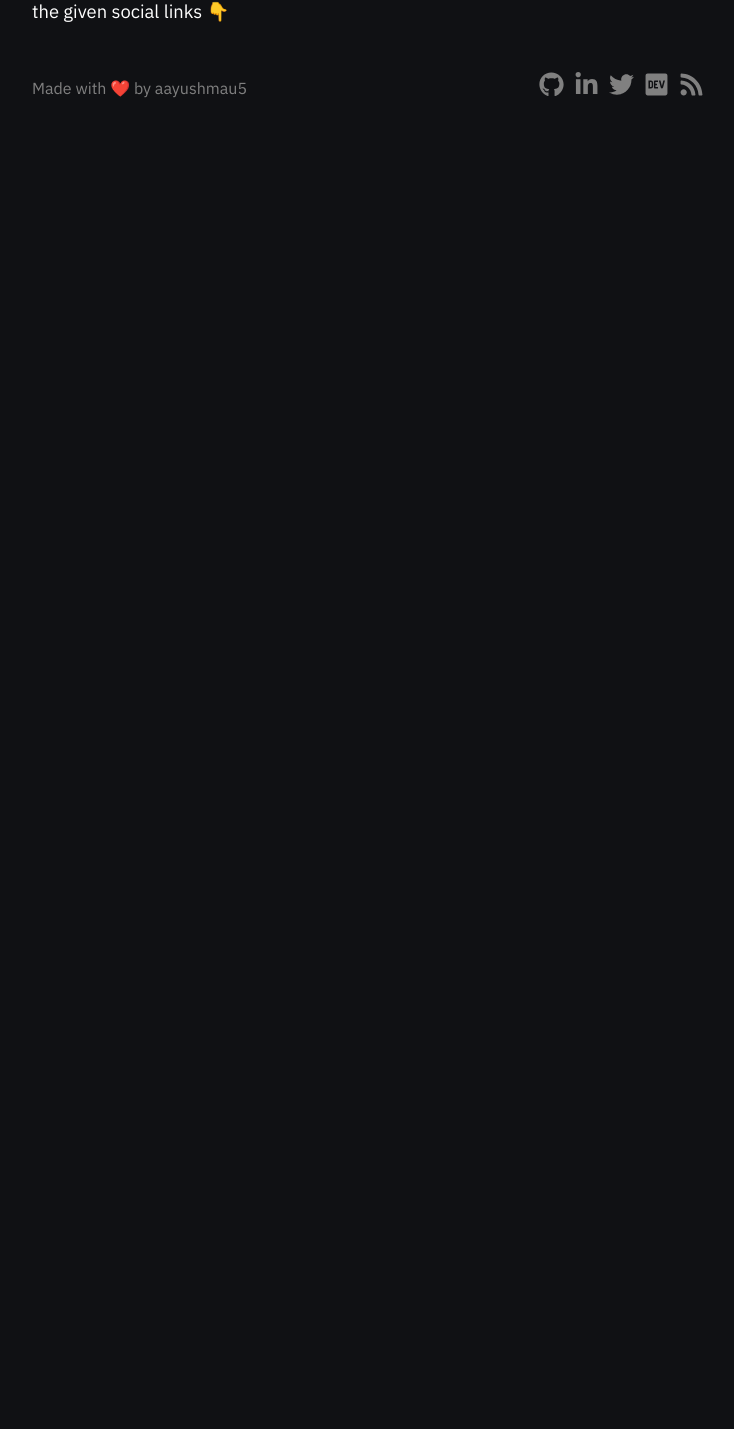
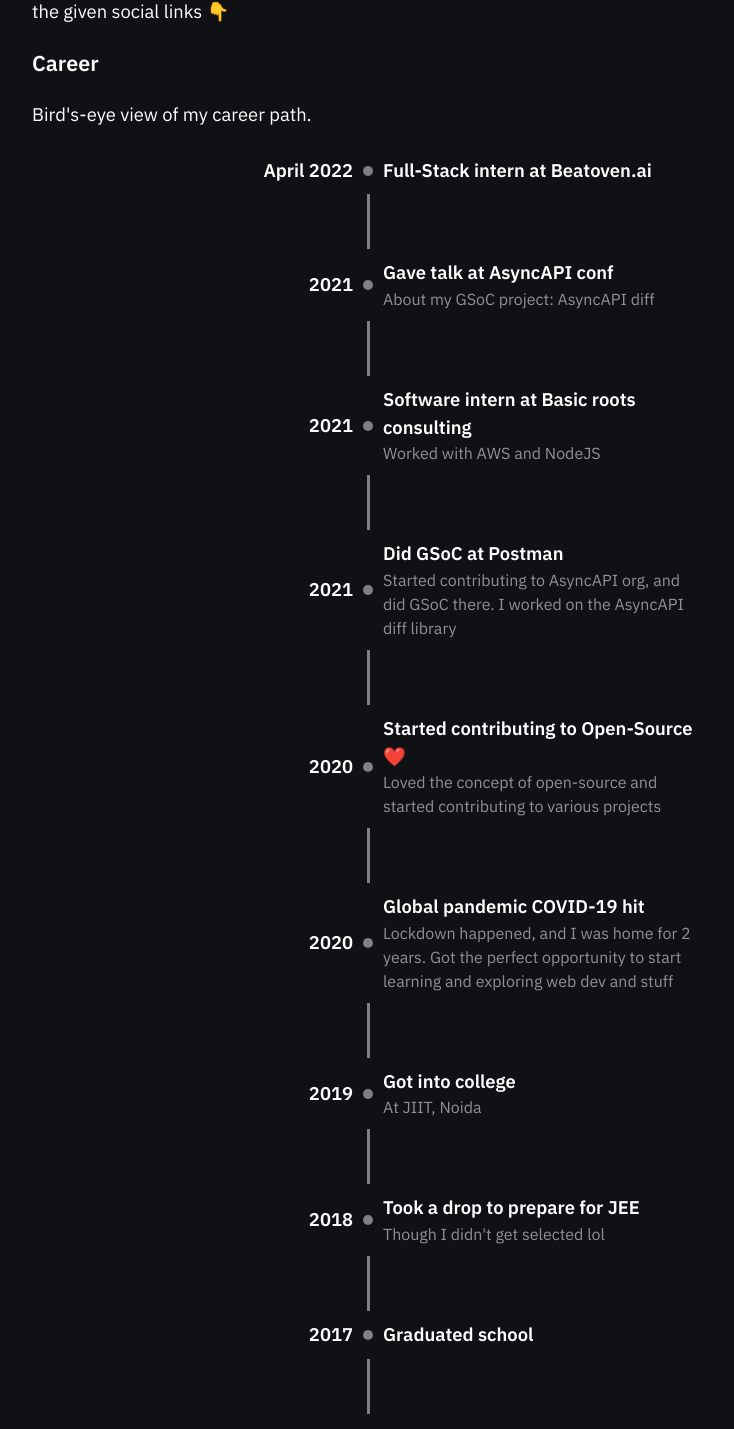
Before and after one commit to aayushmau5/aayushsahu.com, a Next.js app: page /about in a window 1280 px wide. Shown: the part 669-2098 px from the top of the page, without its empty margins (272-1006 px from the left). Before the commit the page ends 801 px from the top, so only its background shows below. Built offline with nearby package versions, Linux system fonts and the light colour scheme.

Commit message:
add data in timeline and move the timeline to about page

```diff
--- a/components/React/Layout/Nav/index.tsx
+++ b/components/React/Layout/Nav/index.tsx
@@ -30,9 +30,6 @@ function NavLinks({ router }) {
       <NavLink currentRoute={router.route} route="/about">
         About
       </NavLink>
-      <NavLink currentRoute={router.route} route="/life">
-        Life
-      </NavLink>
     </>
   );
 }
--- a/components/React/Timeline/index.tsx
+++ b/components/React/Timeline/index.tsx
@@ -3,23 +3,59 @@ import styles from "./style.module.css";
 export default function Timeline() {
   return (
     <div className={styles.container}>
-      <Step time={2012} title={"Title"} />
-      <Divider />
-      <Step time={2012} title={"Title"} description={"Description"} />
-      <Divider />
-      <Step time={2012} title={"Title"} />
-      <Divider />
-      <Step time={2012} title={"Title"} description={"Description"} />
-      <Divider />
-      <Step time={2012} title={"Title"} />
+      <Step time={"April 2022"} title={"Full-Stack intern at Beatoven.ai"} />
       <Divider />
       <Step
-        time={2012}
-        title={"Title"}
+        time={"2021"}
+        title={"Gave talk at AsyncAPI conf"}
+        description={"About my GSoC project: AsyncAPI diff"}
+      />
+      <Divider />
+      <Step
+        time={"2021"}
+        title={"Software intern at Basic roots consulting"}
+        description={"Worked with AWS and NodeJS"}
+      />
+      <Divider />
+      <Step
+        time={"2021"}
+        title={"Did GSoC at Postman"}
         description={
-          "DescriptionLorem ipsum dolor sit amet consectetur, adipisicing elit. Commodi veritatis blanditiis aspernatur pariatur? Rerum ipsa, provident illum numquam esse assumenda, nulla porro inventore unde optio similique ex quos molestias. Delectus!"
+          "Started contributing to AsyncAPI org, and did GSoC there. I worked on the AsyncAPI diff library"
         }
       />
+      <Divider />
+      <Step
+        time={"2020"}
+        title={"Started contributing to Open-Source ❤️"}
+        description={
+          "Loved the concept of open-source and started contributing to various projects"
+        }
+      />
+      <Divider />
+      <Step
+        time={"2020"}
+        title={"Global pandemic COVID-19 hit"}
+        description={
+          "Lockdown happened, and I was home for 2 years. Got the perfect opportunity to start learning and exploring web dev and stuff"
+        }
+      />
+      <Divider />
+      <Step
+        time={"2019"}
+        title={"Got into college"}
+        description={"At JIIT, Noida"}
+      />
+      <Divider />
+      <Step
+        time={2018}
+        title={"Took a drop to prepare for JEE"}
+        description={"Though I didn't get selected lol"}
+      />
+      <Divider />
+      <Step time={2017} title={"Graduated school"} />
+      <Divider />
+      <Step time={2000} title={"Born"} description={"lol"} />
     </div>
   );
 }
--- a/components/React/Timeline/style.module.css
+++ b/components/React/Timeline/style.module.css
@@ -46,4 +46,5 @@
 
 .description {
   font-size: 1rem;
+  color: #919191;
 }
--- a/pages/about.tsx
+++ b/pages/about.tsx
@@ -5,6 +5,7 @@ import { PageSEO } from "@/components/SEO";
 import Logo from "@/public/image.png";
 
 import styles from "@/styles/Home.module.css";
+import Timeline from "@/components/React/Timeline";
 
 export default function Index() {
   return (
@@ -52,6 +53,9 @@ export default function Index() {
             diff library
           </a>
           . Reach out to me through the given social links 👇
+          <h3>Career</h3>
+          <p>Bird&apos;s-eye view of my career path.</p>
+          <Timeline />
         </p>
       </div>
     </>
```
Also changed, not shown: pages/life.tsx (deleted, +0 -18 lines), 1 other file (tests, documents, lock files or other folders).
